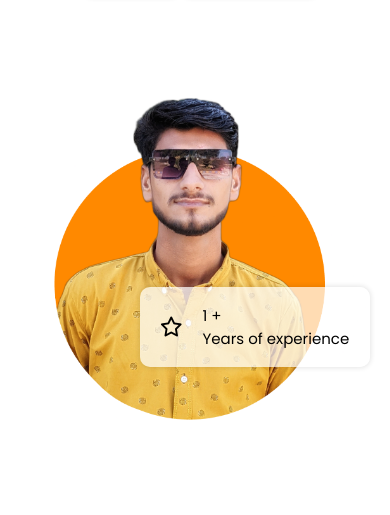
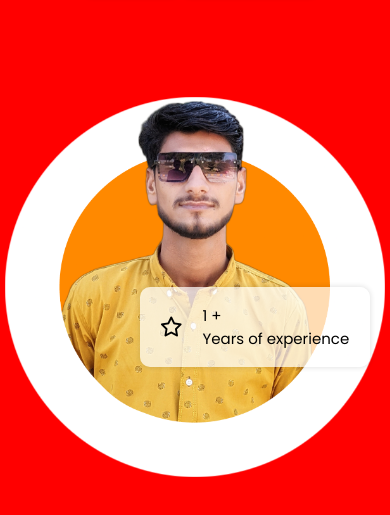
Before and after one commit to developer-khadim/Professional-portfolio, a plain HTML site: page index.html in a window 390 px wide. Shown: the part 517-1032 px from the top of the page. Drawn offline with nearby package versions, Linux system fonts and the light colour scheme; a web font is replaced by a local one.

Commit message:
Some changes

```diff
--- a/Material/CSS/Style.css
+++ b/Material/CSS/Style.css
@@ -518,10 +518,15 @@ position: relative;
      position: relative;
      width: 100%;
      height: 700px;
+     background-color: red;
  }
  .hero-image img{
      right: 100px;
      width: 280px;
+ }
+ .circle{
+    display: flex;
+    justify-content: center;
  }
  .circle, .circle img{
      width: 450px;
```
